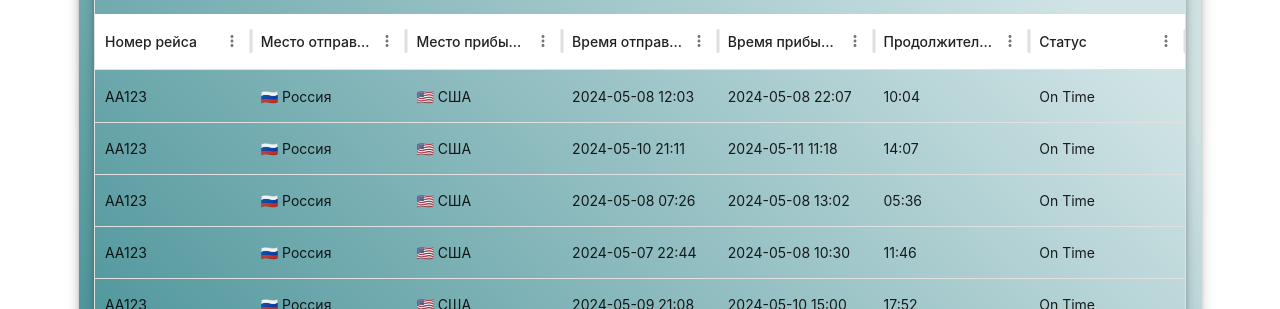
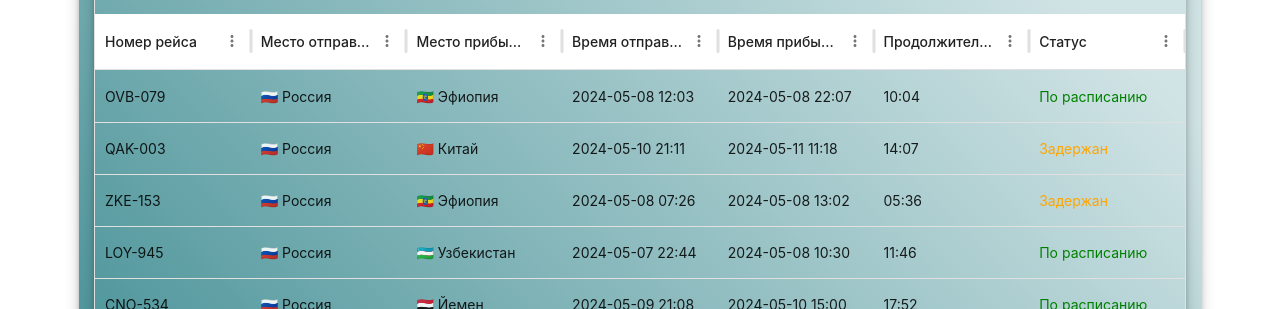
Before and after one commit to spikegaming100/React-Airlines, a React (Create React App) app: page / in a window 1280 px wide. Shown: the part 491-800 px from the top of the page. Built offline with nearby package versions, Linux system fonts and the light colour scheme.

Commit message:
More template text

```diff
--- a/src/MainPage/Table.js
+++ b/src/MainPage/Table.js
@@ -1,4 +1,4 @@
-import { format } from 'date-fns';
+import {format} from 'date-fns';
 
 const currentDate = new Date().getTime();
 const millisecondsPerDay = 24 * 60 * 60 * 1000;
@@ -24,26 +24,54 @@ const Time = () => {
 
     let diff = (randomHours * millisecondsPerHour) + (randomMinutes * millisecondsPerMinute);
     const second = first + diff;
-    let str = az(randomHours)+ ":" + az(randomMinutes);
-    return { first, second, str };
+    let dur = az(randomHours)+ ":" + az(randomMinutes);
+    return { first, second, dur };
 };
 
+const i = ["🇺🇸 США", "🇨🇳 Китай", "🇮🇳 Индия", "🇮🇩 Индонезия", "🇧🇷 Бразилия", "🇵🇰 Пакистан", "🇳🇬 Нигерия", "🇧🇩 Бангладеш", "🇷🇺 Россия", "🇯🇵 Япония", "🇲🇽 Мексика", "🇵🇭 Филиппины", "🇪🇬 Египет", "🇪🇹 Эфиопия", "🇻🇳 Вьетнам", "🇨🇩 Демократическая Республика Конго", "🇹🇷 Турция", "🇩🇪 Германия", "🇮🇷 Иран", "🇹🇭 Таиланд", "🇬🇧 Великобритания", "🇫🇷 Франция", "🇮🇹 Италия", "🇹🇿 Танзания", "🇿🇦 Южная Африка", "🇲🇲 Мьянма", "🇰🇪 Кения", "🇰🇷 Южная Корея", "🇨🇴 Колумбия", "🇪🇸 Испания", "🇺🇬 Уганда", "🇦🇷 Аргентина", "🇩🇿 Алжир", "🇸🇩 Судан", "🇺🇦 Украина", "🇮🇶 Ирак", "🇵🇱 Польша", "🇨🇦 Канада", "🇸🇦 Саудовская Аравия", "🇲🇾 Малайзия", "🇵🇪 Перу", "🇦🇴 Ангола", "🇺🇿 Узбекистан", "🇲🇦 Марокко", "🇾🇪 Йемен", "🇻🇪 Венесуэла", "🇳🇵 Непал", "🇲🇬 Мадагаскар", "🇨🇲 Камерун", "🇨🇮 Кот-д'Ивуар",]
+const n = 'ABCDEFGHIJKLMNOPQRSTUVWXYZ';
 
+function country() {
+    return i[Math.floor(Math.random() * i.length)] ;
+}
+
+function flightNum() {
+    let result = '';
+    for (let i = 0; i < 3; i++) {
+        result += n.charAt(Math.floor(Math.random() * n.length));
+    }
+    result += '-';
+    for (let j = 0; j < 3; j++) {
+        result += Math.floor(Math.random() * 10);
+    }
+    return result;
+}
+
+function status() {
+    let r = Math.floor(Math.random() * 10);
+    if (r === 0) {
+        return "Отменён";
+    } else if (r === 1) {
+        return "Задержан";
+    } else {
+        return "По расписанию";
+    }
+}
 
 const generateRow = () => {
-    const { first, second, str } = Time();
+    const { first, second, dur } = Time();
     return {
-        flightNumber: 'AA123',
+        flightNumber: flightNum(),
         origin: '🇷🇺 Россия',
-        destination: '🇺🇸 США',
+        destination: country(),
         depTime: format(first, 'yyyy-MM-dd HH:mm'),
         arrTime: format(second, 'yyyy-MM-dd HH:mm'),
-        duration: str,
-        status: 'On Time'
+        duration: dur,
+        status: status()
     };
 };
 
-export const rows = Array.from({ length: 30 }, (_, index) => ({
+export const rows = Array.from({ length: 100 }, (_, index) => ({
     id: index + 1,
     ...generateRow()
 }));
@@ -56,5 +84,16 @@ export const columns = [
     { field: 'depTime', headerName: 'Время отправления', flex: 1, type: 'datetime' },
     { field: 'arrTime', headerName: 'Время прибытия', flex: 1},
     { field: 'duration', headerName: 'Продолжительность', flex: 1},
-    { field: 'status', headerName: 'Статус', flex: 1 },
+    {
+        field: 'status',
+        headerName: 'Статус',
+        flex: 1,
+        renderCell: (params) => (
+            <span style={{color:
+                    params.value === "Отменён" ? 'red' : '' ||
+                    params.value === "Задержан" ? 'orange' : 'green' }}>
+      {params.value}
+    </span>
+        )
+    }
 ];
```
